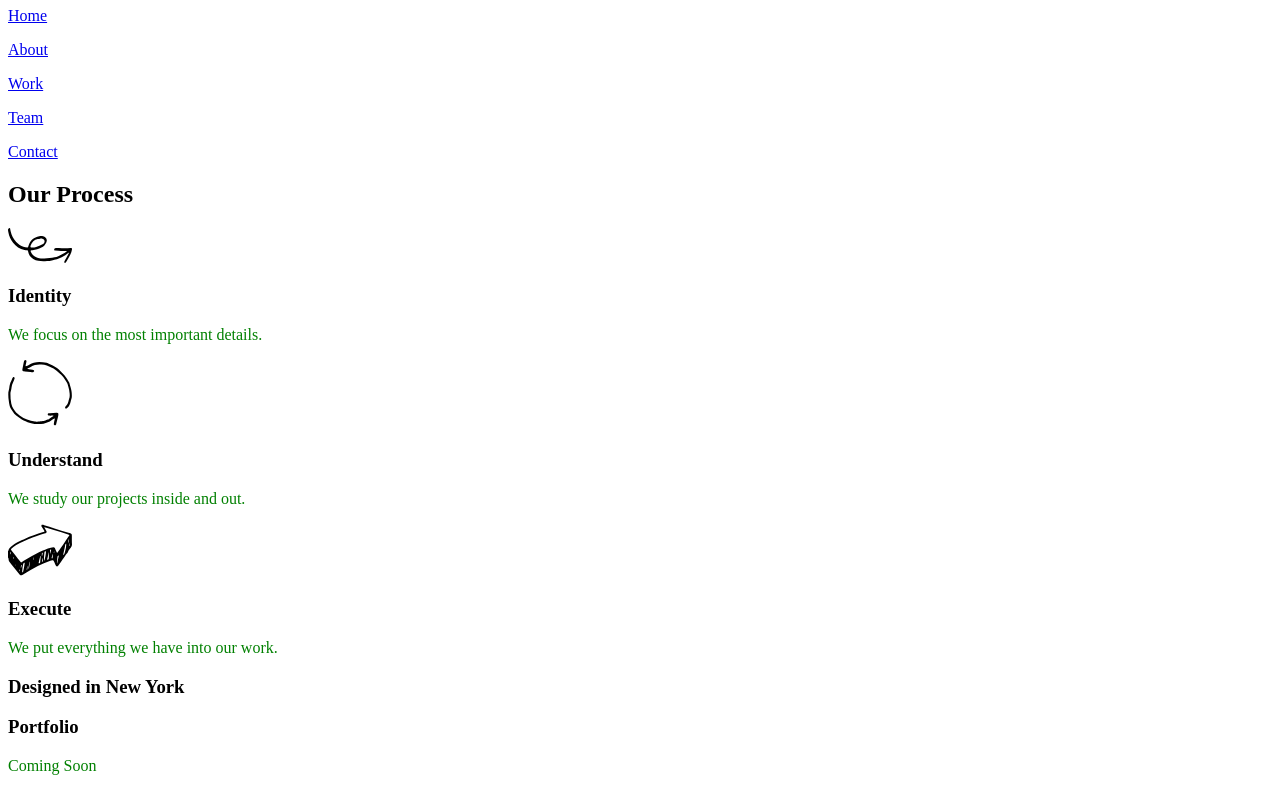
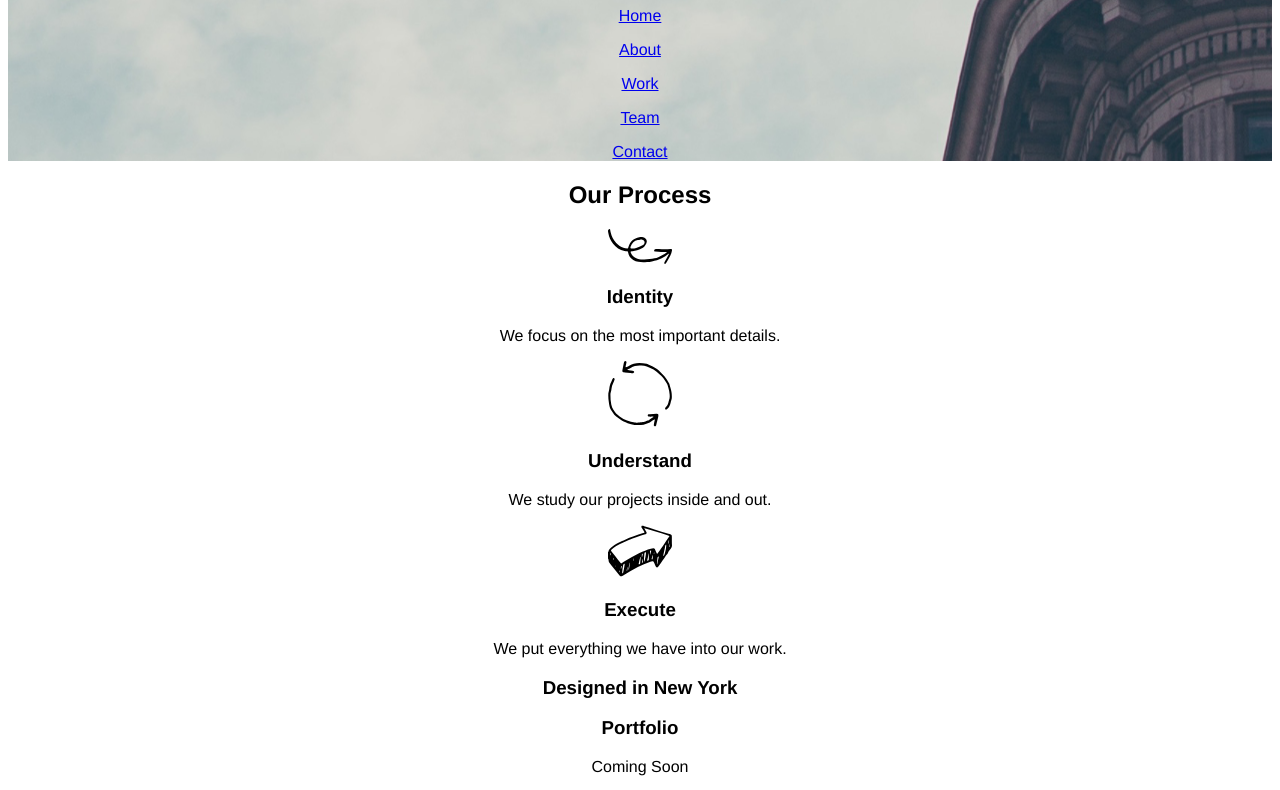
Before and after one commit to andyallbee/broadway, a plain HTML site: page index.html in a window 1280 px wide. Shown: the part 73-863 px from the top of the page. Drawn offline with Linux system fonts and the light colour scheme.

Commit message:
started css

```diff
--- a/index.html
+++ b/index.html
@@ -8,7 +8,7 @@
   <body>
     <div id="home">
       <h1>Broadway Design</h1>
-      <nav>
+      <nav class="nav">
         <p><a href="#home">Home</a></p>
         <p><a href="#about">About</a></p>
         <p><a href="#work">Work</a></p>
--- a/resources/css/style.css
+++ b/resources/css/style.css
@@ -1,3 +1,8 @@
-p{
-  color: green;
+* {
+  font-family: helvetica;
+  text-align: center;
 }
+
+#home {
+  background-image: url("../images/the-flatiron-building.png");
+}
```
